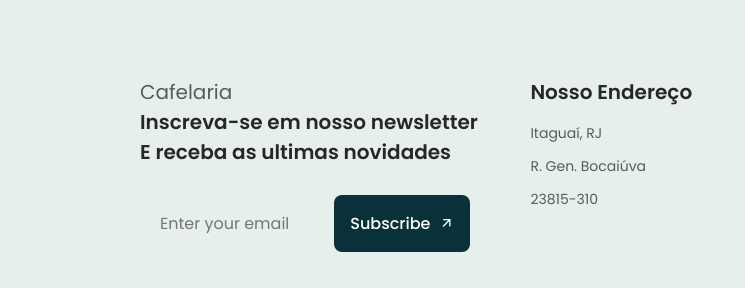
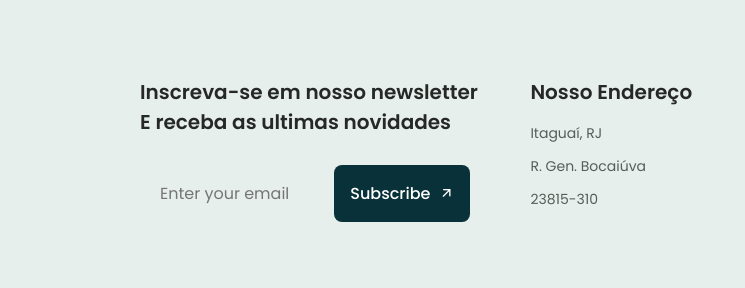
Before and after one commit to marcos4lex/cafelaria, a plain HTML site: page index.html in a window 1280 px wide. Shown: the part 4812-5100 px from the top of the page, 0-745 px from the left. Drawn offline with nearby package versions, Linux system fonts and the light colour scheme.

Commit message:
Update index.html

```diff
--- a/index.html
+++ b/index.html
@@ -473,7 +473,6 @@
       <footer class="footer section">
         <div class="footer__container container grid">
           <div class="footer__content">
-            <a class="footer__logo">Cafelaria</a>
 
             <h3 class="footer__title">
               Inscreva-se em nosso newsletter <br> E receba as ultimas novidades
```
